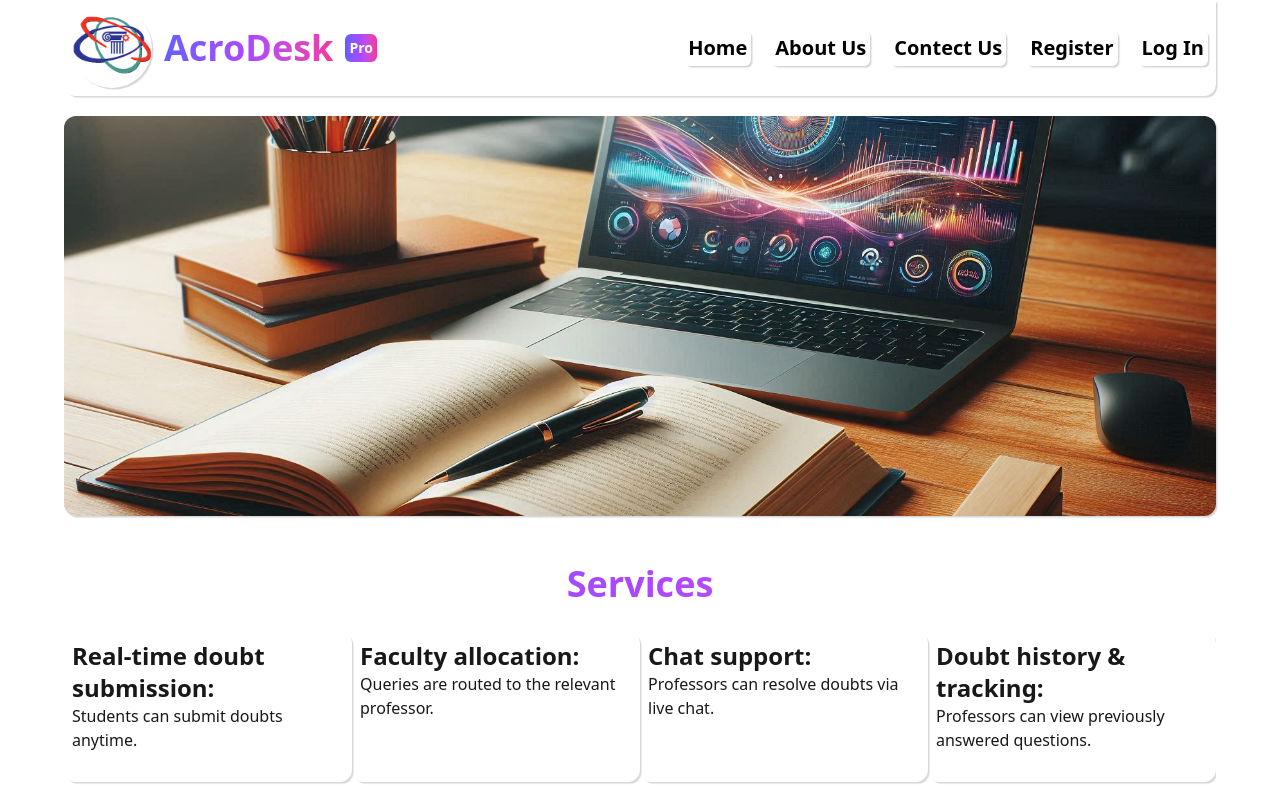
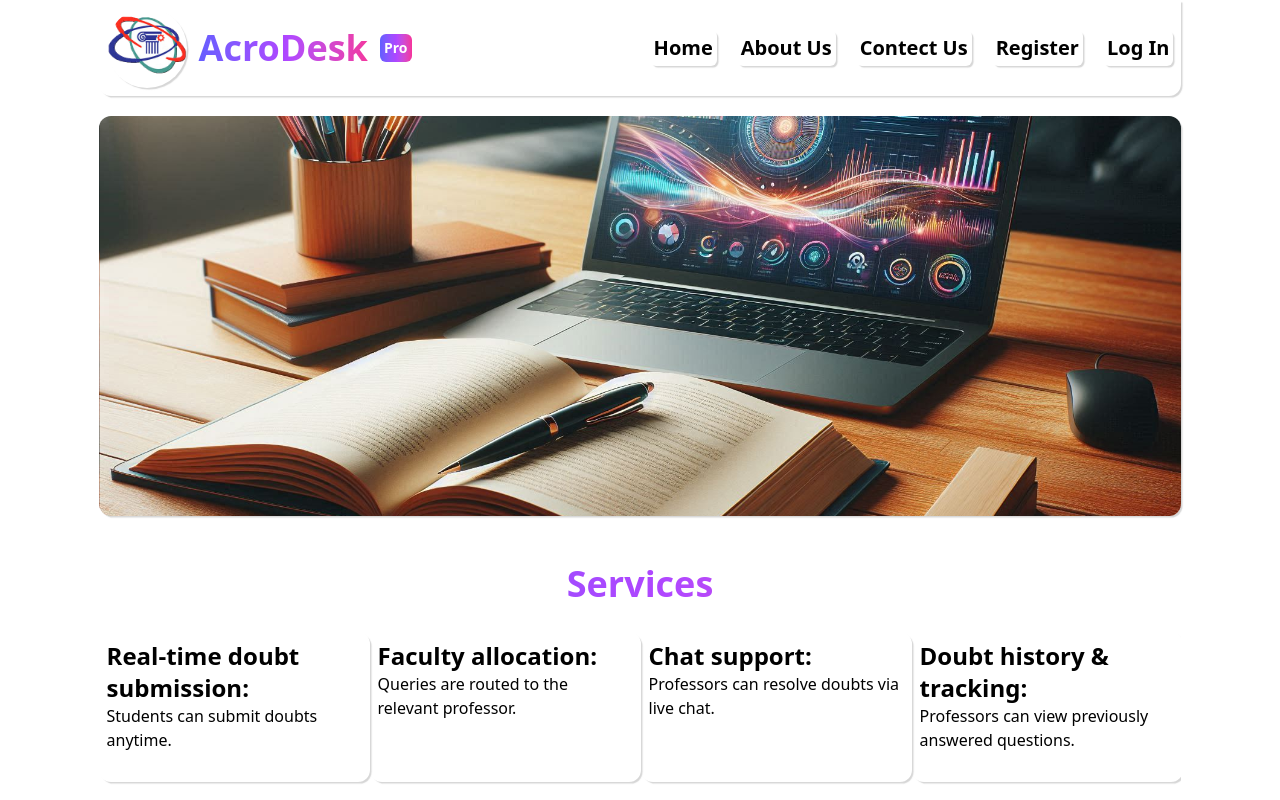
Before and after one commit to Harsh-Dev1602/Acro_Desk_Pro, a React (Vite) app in the folder Frontend/: page / in a window 1280 px wide. Shown: the top 800 px of the page. Built offline with nearby package versions, Linux system fonts and the light colour scheme.

Commit message:
AcroDesk Pro-[#250804]

```diff
--- a/Frontend/src/App.jsx
+++ b/Frontend/src/App.jsx
@@ -10,6 +10,7 @@ import About from './Com/About'
 function App() {
   return (
     <>
+    <div className="w-[94%] h-auto mx-auto  min-[1700px]:w-[70%] min-[3500px]:w-[20%] bg-white text-black">
       <Navbar />
       <Routes>
         <Route path="/" element={<Home />} />
@@ -17,9 +18,9 @@ function App() {
         <Route path="/login" element={<LogIn />} />
         <Route path="/about" element={<About/>} />
         <Route path="/contect" element={<Contect/>} />
-
       </Routes>
       <Footer />
+    </div>
     </>
   )
 }
```
